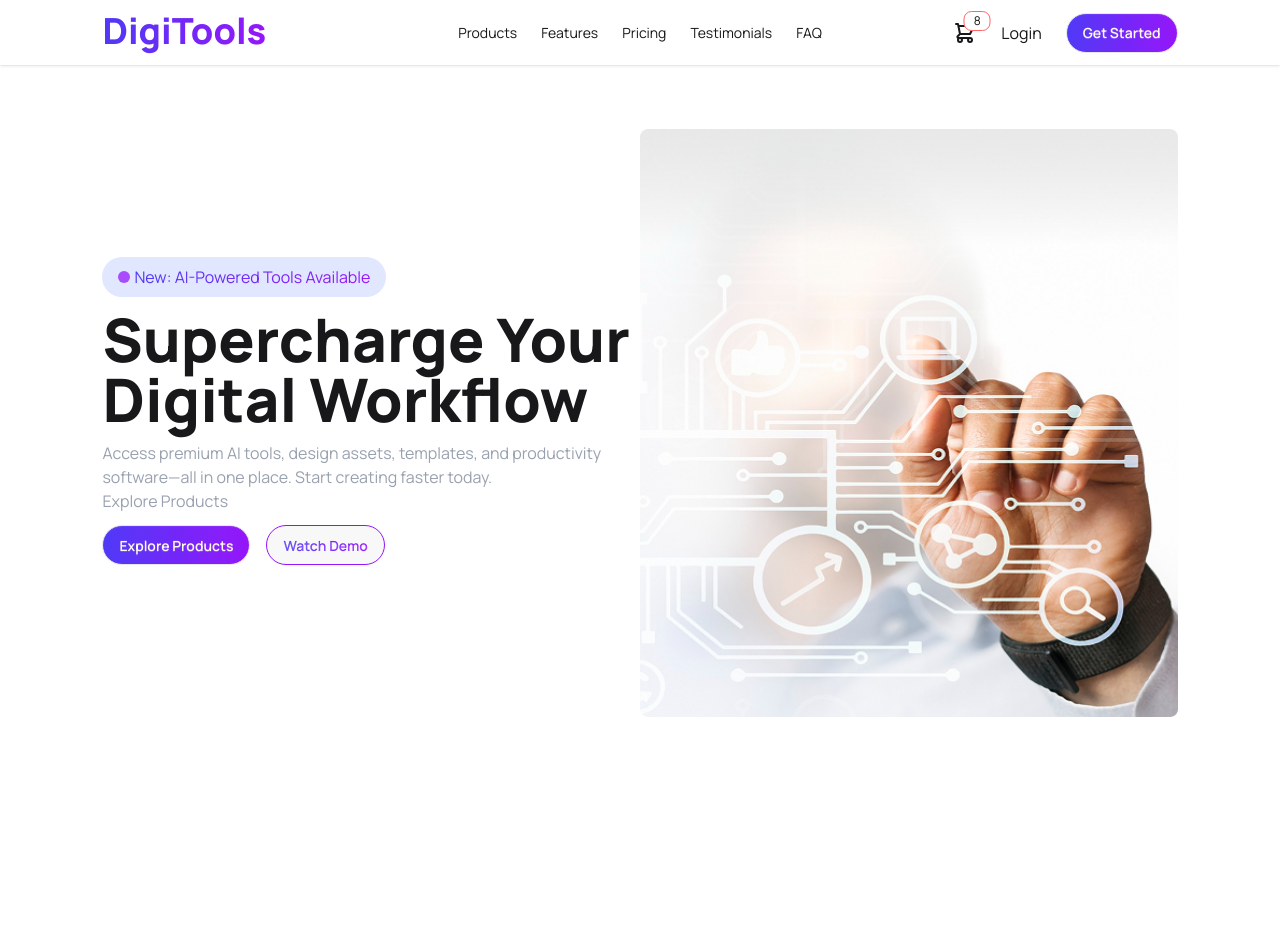
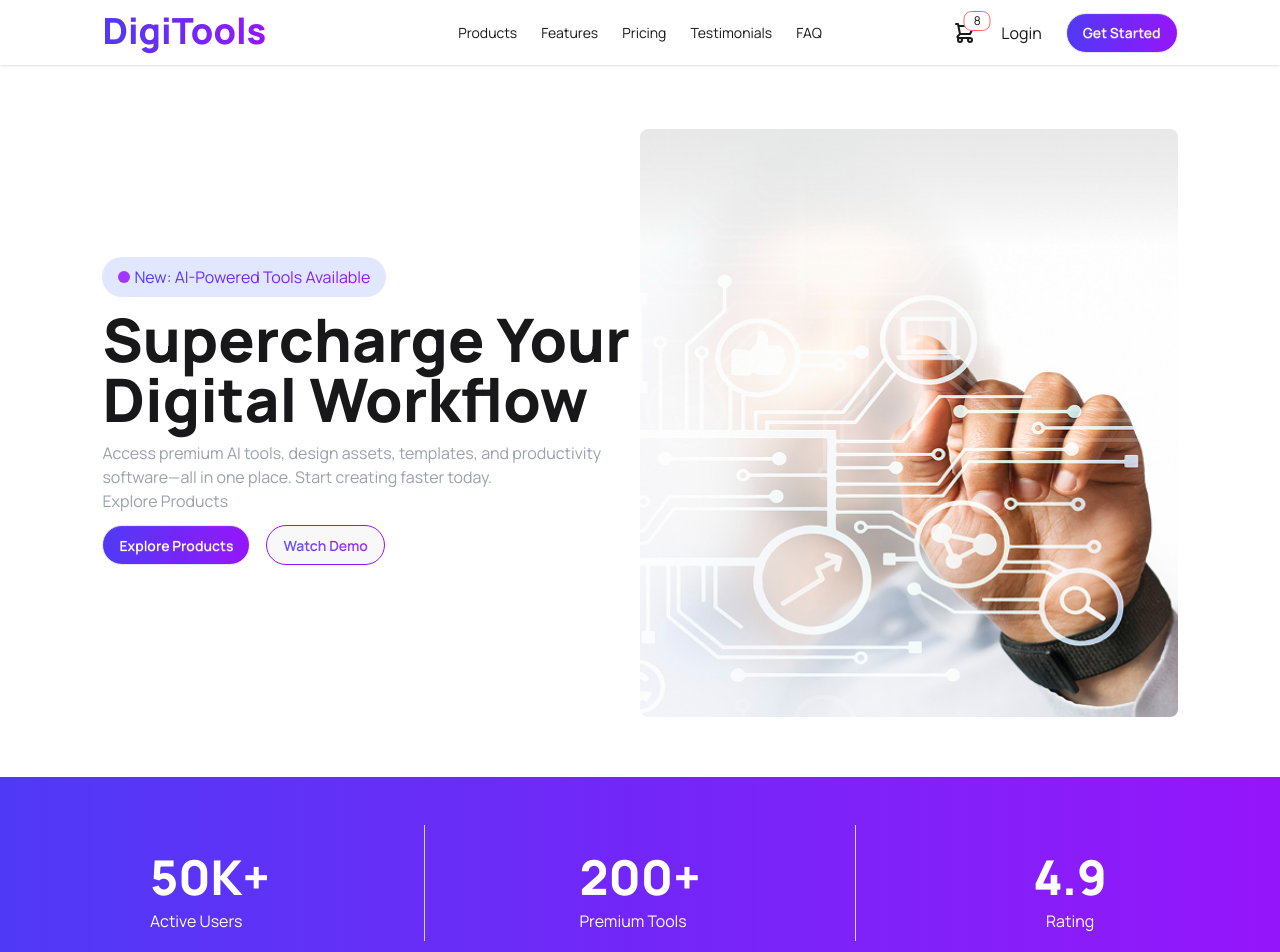
Before and after one commit to mdmasrafimahbubnirob/DigiTools-Platform, a React (Vite) app: page / in a window 1280 px wide. Shown: the top 952 px of the page. Before the commit the page ends 800 px from the top, so only its background shows below. Built offline with nearby package versions, Linux system fonts and the light colour scheme.

Commit message:
High Light section completed

```diff
--- /dev/null
+++ b/src/components/Highlight.jsx
@@ -0,0 +1,79 @@
+// import React from 'react';
+
+const Highlight = () => {
+    return (
+        // lg:px-[8%]
+        <div className="md:px-[8%] grid md:grid-cols-5 bg-linear-to-r from-[#4f39f6] via-[#7226f8] to-[#9514fa] md:h-58 mt-15 content-center justify-items-center">
+
+            <div className="text-white mb-7 mt-7 space-y-2">
+                <p className="font-extrabold text-5xl">50K+</p>
+                <p>Active Users</p>
+                {/* <span className="h-29 w-0.5 text-white"></span> */}
+            </div>
+
+            <div className="w-px md:h-29 sm:h-0 bg-gray-300"></div>
+
+
+            {/* <div >
+                <span className="h-29 w-0.5 text-white"></span>
+            </div> */}
+
+            <div className="text-white mb-7 mt-7 space-y-2">
+                <p className="font-extrabold text-5xl">200+</p>
+                <p>Premium Tools</p>
+            </div>
+
+
+            <div className="w-px md:h-29 sm:h-0 sm:space-y-2 bg-gray-300"></div>
+
+            {/* <div className="h">
+
+            </div> */}
+
+            <div className="text-white mb-7 mt-7 justify-items-center space-y-2">
+                <p className="font-extrabold text-5xl">4.9</p>
+                <p className="">Rating</p>
+            </div>
+
+
+
+            {/* <div className="flex items-center gap-4">
+                <span>Left Text</span>
+
+                Vertical Line
+                <div className="w-px h-12 bg-gray-300"></div>
+
+                <span>Right Text</span>
+            </div>
+
+            <div className="flex items-center gap-6 p-4 bg-white shadow rounded-lg">
+                <div>
+                    <h3 className="font-bold">John Doe</h3>
+                    <p className="text-sm text-gray-500">Developer</p>
+                </div>
+
+                Automatically stretches to match the text height
+                <div className="w-0.5 self-stretch bg-slate-200"></div>
+
+                <div>
+                    <p className="text-sm font-semibold text-indigo-600">Available</p>
+                    <p className="text-xs text-gray-400">Full-time</p>
+                </div>
+            </div>
+
+
+            <div className="flex items-center text-sm font-medium">
+                The border-r-2 utility creates the vertical line on the right side
+                <button className="px-4 py-2 border-b-2 border-gray-200 hover:text-blue-600">
+                    Dashboard
+                </button>
+
+                <button className="px-4 py-2 hover:text-blue-600">
+                    Settings
+                </button>
+            </div> */}
+        </div>
+    );
+};
+
+export default Highlight;
--- a/src/pages/Home.jsx
+++ b/src/pages/Home.jsx
@@ -1,16 +1,22 @@
 // import React from 'react';
 import Banner from '../components/Banner';
+import Highlight from '../components/Highlight';
 import Navbar from '../components/Navbar';
 
 const Home = () => {
     return (
         <div>
+
             <Navbar></Navbar>
 
             <div className='lg:px-[8%]'>
 
             <Banner></Banner>
+
             </div>
+
+            <Highlight></Highlight>
+
         </div>
     );
 };
```
